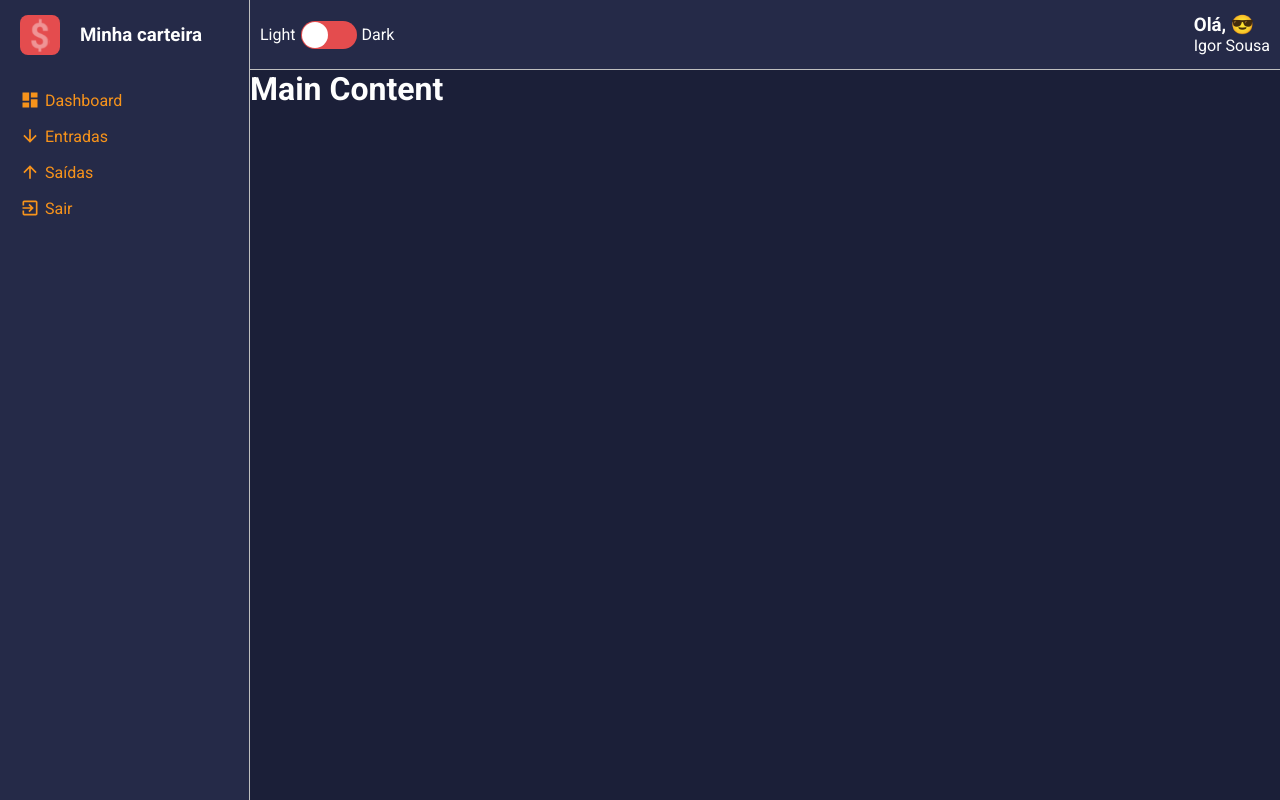
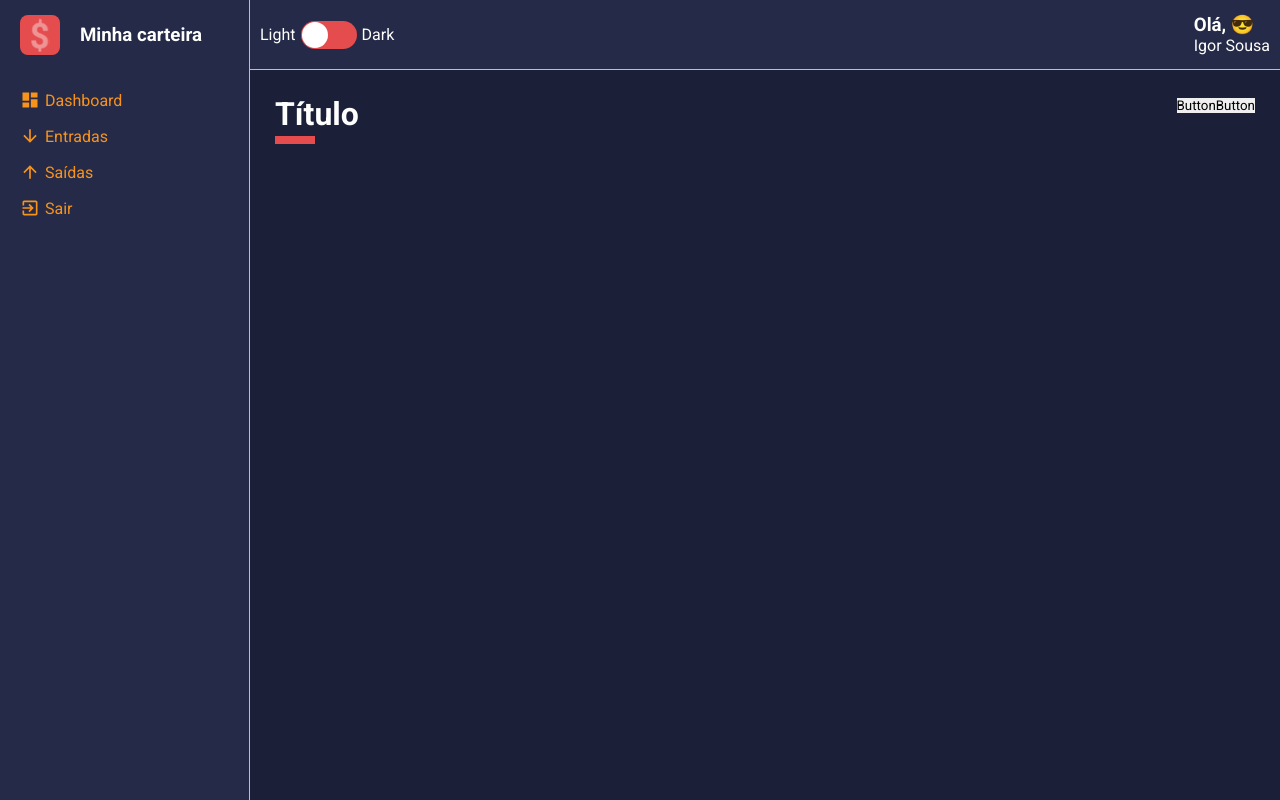
Before and after one commit to IgorSousaFront/minha_carteira_curso, a React (Create React App) app: page / in a window 1280 px wide. Built offline with nearby package versions, Linux system fonts and the light colour scheme.

Commit message:
adicionando a estrutura de conteúdo principal

```diff
--- a/src/App.tsx
+++ b/src/App.tsx
@@ -1,6 +1,8 @@
 import React from 'react';
 import { ThemeProvider } from 'styled-components'
 import GlobalStyles from './styles/GlobalStyles';
+
+import Dashboard from './pages/Dashboard';
 
 import Layout from './components/Layout';
 import dark from './styles/themes/dark';
@@ -10,7 +12,9 @@
   return (
     <ThemeProvider theme={dark}>
       <GlobalStyles  />
-      <Layout />
+      <Layout>
+        <Dashboard />
+      </Layout>
     </ThemeProvider>
   );
 }
--- /dev/null
+++ b/src/components/ContentHeader/index.tsx
@@ -0,0 +1,22 @@
+import React from 'react';
+import {
+  Container,
+  Title,
+  Controllers
+} from './styles';
+
+const ContentHeader: React.FC = () => {
+  return (
+    <Container>
+      <Title>
+        <h1>Título</h1>
+      </Title>
+      <Controllers>
+        <button type="button">Button</button>
+        <button type="button">Button</button>
+      </Controllers>
+    </Container>
+  );
+}
+
+export default ContentHeader;
--- /dev/null
+++ b/src/components/ContentHeader/styles.ts
@@ -0,0 +1,24 @@
+import styled from "styled-components";
+
+export const Container = styled.header`
+  display: flex;
+  justify-content: space-between;
+  margin-bottom: 25px;
+`
+
+export const Title = styled.div`
+
+  > h1 {
+    color: ${props => props.theme.colors.white};
+
+    &::after {
+      content: '';
+      width: 40px;
+      height: 8px;
+      display: block;
+      margin-top: 3px;
+      background-color: ${props => props.theme.colors.warning};
+    }
+  }
+`
+export const Controllers = styled.div``
--- a/src/components/Layout/index.tsx
+++ b/src/components/Layout/index.tsx
@@ -6,12 +6,14 @@
 import Aside from '../Aside';
 import MainContent from '../MainContent';
 
-const Layout: React.FC = () => {
+const Layout: React.FC = ({ children }) => {
   return (
     <Grid>
       <MainHeader />
       <Aside />
-      <MainContent />
+      <MainContent>
+        { children }
+      </MainContent>
     </Grid>
   );
 }
--- a/src/components/MainContent/index.tsx
+++ b/src/components/MainContent/index.tsx
@@ -2,10 +2,10 @@
 
 import { Container } from './styles';
 
-const MainContent: React.FC = () => {
+const MainContent: React.FC = ({ children }) => {
   return (
     <Container>
-      <h1>Main Content</h1>
+      { children }
     </Container>
   );
 }
--- a/src/components/MainContent/styles.ts
+++ b/src/components/MainContent/styles.ts
@@ -4,4 +4,5 @@
   grid-area: MC;
   color: ${props => props.theme.colors.white};
   background-color: ${props => props.theme.colors.primary};
+  padding: 25px;
 `;
--- a/src/pages/Dashboard/index.tsx
+++ b/src/pages/Dashboard/index.tsx
@@ -1,8 +1,13 @@
 import React from 'react';
+
+import { Container } from './styles';
+import ContentHeader from '../../components/ContentHeader';
 
 const Dashboard: React.FC = () => {
   return (
-    <h1>Dashboard</h1>
+    <Container>
+      <ContentHeader />
+    </Container>
   );
 }
 
--- /dev/null
+++ b/src/pages/Dashboard/styles.ts
@@ -0,0 +1,3 @@
+import styled from "styled-components";
+
+export const Container = styled.div``
```
